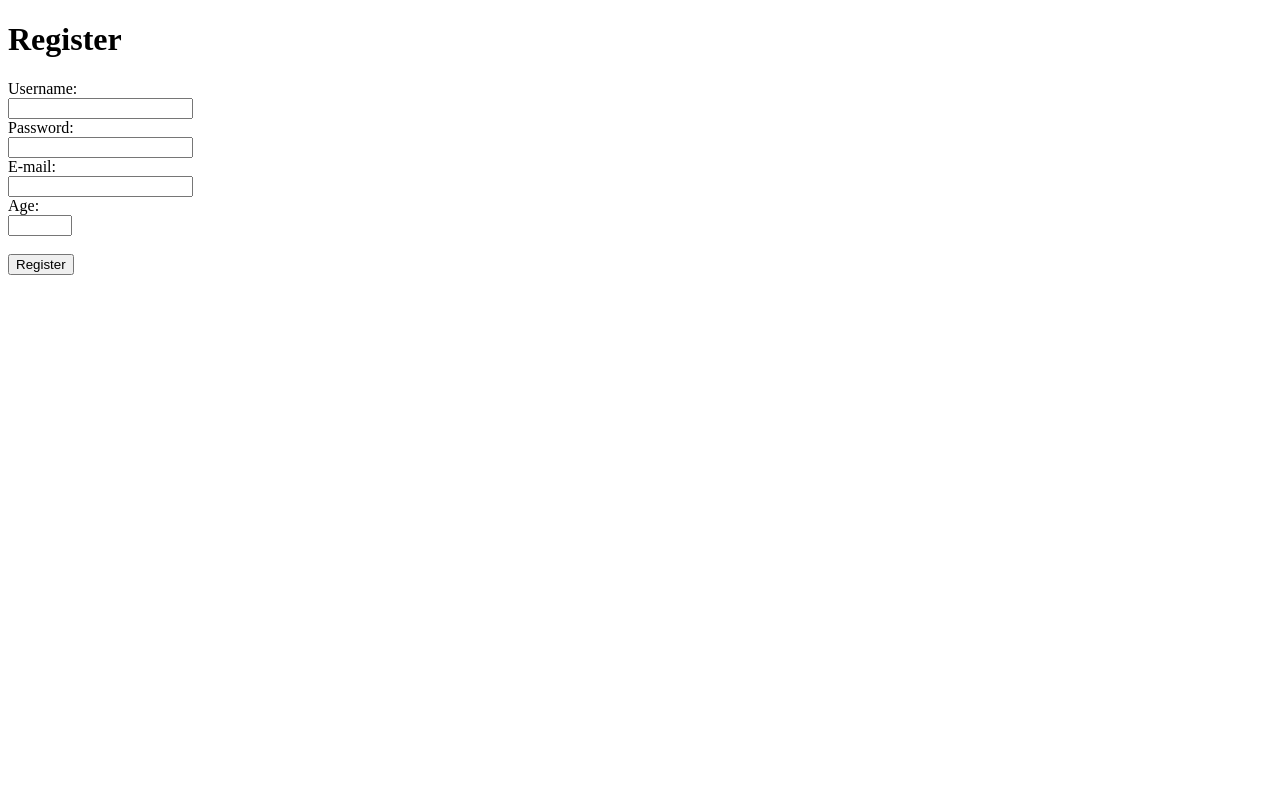
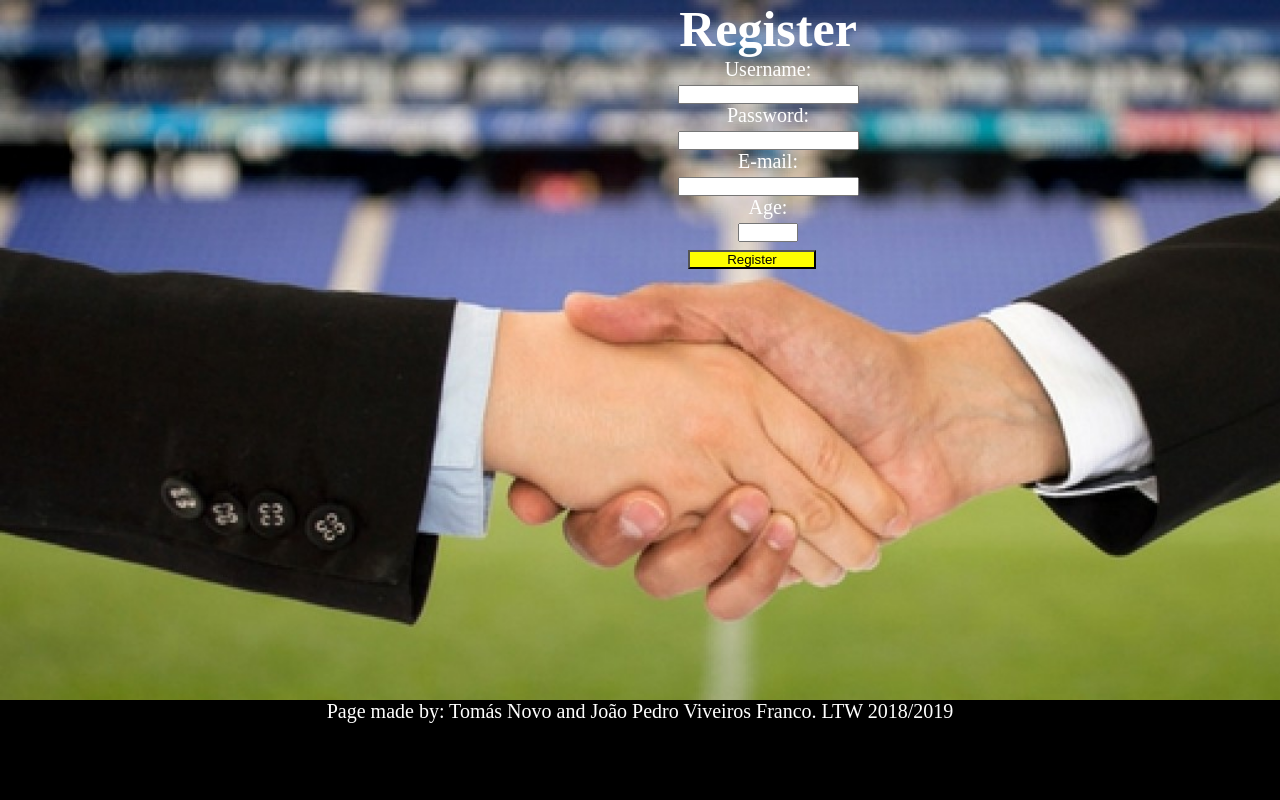
Before and after one commit to pedrovfranco/FEUP-LTW, a PHP site: page /register.html in a window 1280 px wide; the page is wider, and only the part inside the window is pictured. Run offline with PHP 8.4, Linux system fonts and the light colour scheme.

```diff
--- a/login.html
+++ b/login.html
@@ -2,7 +2,7 @@
 <html>
 <head>
 	<title> LTW </title>
-	<link href="style.css" rel="stylesheet">W 3
+	<link href="style.css" rel="stylesheet">
 </head>
 <body>
 	<div class="login">
--- a/register.html
+++ b/register.html
@@ -2,9 +2,10 @@
 <html>
 <head>
 	<title> LTW </title>
+	<link href="style.css" rel="stylesheet">
 </head>
 <body>
-
+ <div class="register">
 	<h1>Register</h1>
 	<form action="register.php" method="post">
 	  Username:<br>
@@ -22,6 +23,9 @@
 	  <br>
 	  <input type="submit" value="Register">
 	</form>
-
+  </div>
+	<footer>
+		<p>Page made by: Tomás Novo and João Pedro Viveiros Franco. LTW 2018/2019</p>
+	</footer>
 </body>
 </html>
--- a/style.css
+++ b/style.css
@@ -84,13 +84,41 @@ footer
     font-size: 20px;
     color: white;
 }
+/* REGISTER */
+
+.register
+{
+  background-image: url(handshake.jpg);
+  height: 700px;
+  width: 1536px;
+  background-size: cover;
+  background-position:top;
+  text-align: center;
+  color: white;
+  font-family: "Times New Roman", Times, serif;
+  font-size: 20px;
+}
+
+.register h1
+{
+  font-size: 50px;
+}
+
+.register input[type="submit"]
+{
+  background-color: yellow;
+  width: 10%;
+  position: fixed;
+  left: 688px;
+  top: 250px;
+}
 
 /* LOGIN */
 .login
 {
   background-image: url(who1.jpg);
   height: 700px;
-  width: 1600px;
+  width: 1536px;
   background-size: cover;
   background-position:top;
 }
```
Also changed, not shown: handshake.jpg (added).
